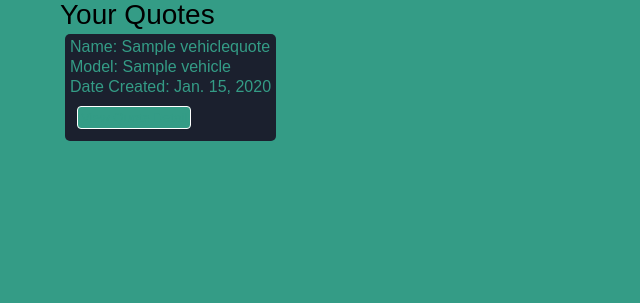
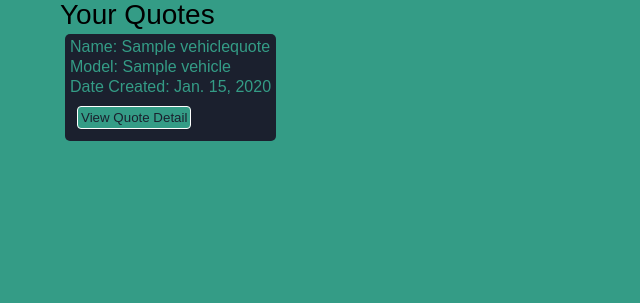
Before and after one commit to My-MRP/management-resource-planning, a Django app: page /sales/quotes/ in a window 1280 px wide. Shown: the part 119-422 px from the top of the page, without its empty margins (0-640 px from the left). Run offline with Django 3.2, Linux system fonts and the light colour scheme; a user stored in the database is signed in; tables that the repository leaves empty hold one stand-in row (values such as "Sample post"); parts of the project's set-up code (start-up, migrations or seed data) failed here and were passed over; some web fonts are replaced.

Commit message:
changed styling and added a placeholder chart

```diff
--- a/my_mrp/my_mrp/static/modules.css
+++ b/my_mrp/my_mrp/static/modules.css
@@ -48,6 +48,10 @@
 
 a {
     color: rgb(52, 156, 134);
+}
+
+#detail-link {
+    color: rgb(27, 32, 46)
 }
 
 #create {
--- a/my_mrp/my_mrp/views.py
+++ b/my_mrp/my_mrp/views.py
@@ -21,7 +21,7 @@ def createGraph():
             vehicles[car] += 1
     try:
         # Uses Plotly's API
-        plotly.tools.set_credentials_file(username='kiirby', api_key='TdfP7ccHINP4BI76EDNj')
+        plotly.tools.set_credentials_file(username='codefellows', api_key='Ke6uGQQNNO7ItCiRjzQb')
         trace = go.Pie(
             labels=list(vehicles.keys()),
             values=list(vehicles.values())
--- a/my_mrp/vehicle_quote/templates/quote_list.html
+++ b/my_mrp/vehicle_quote/templates/quote_list.html
@@ -9,7 +9,7 @@
         <p>Name: {{ quote.name }}</p>
         <p>Model: {{ quote.model_name }}</p>
         <p>Date Created: {{ quote.date_created }}</p>
-        <button id="detail-button"><a href="{% url "quote_detail" id=quote.id %}">View Quote Detail</a></button>
+        <button id="detail-button"><a id="detail-link" href="{% url "quote_detail" id=quote.id %}">View Quote Detail</a></button>
     </div>
     {% endfor %}
 </section>
```
Also changed, not shown: my_mrp/my_mrp/static/popular_models.png.
